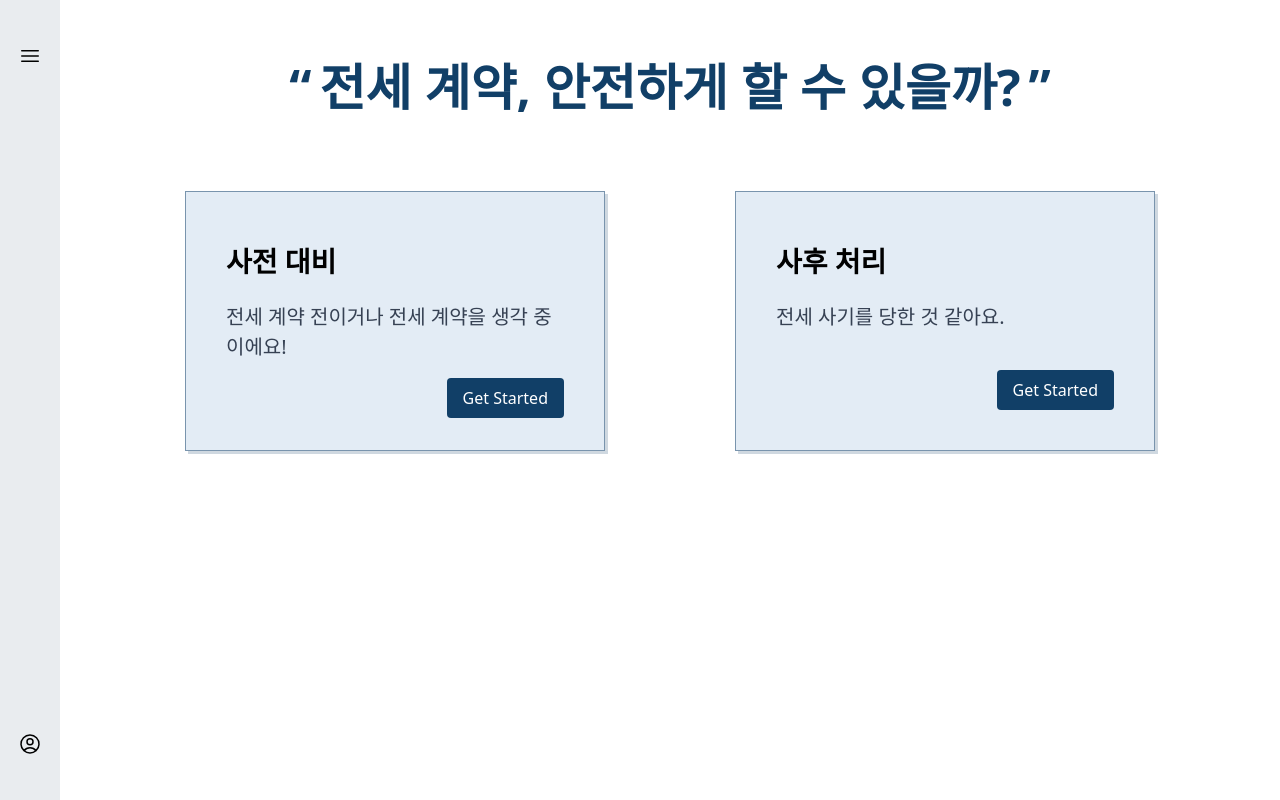
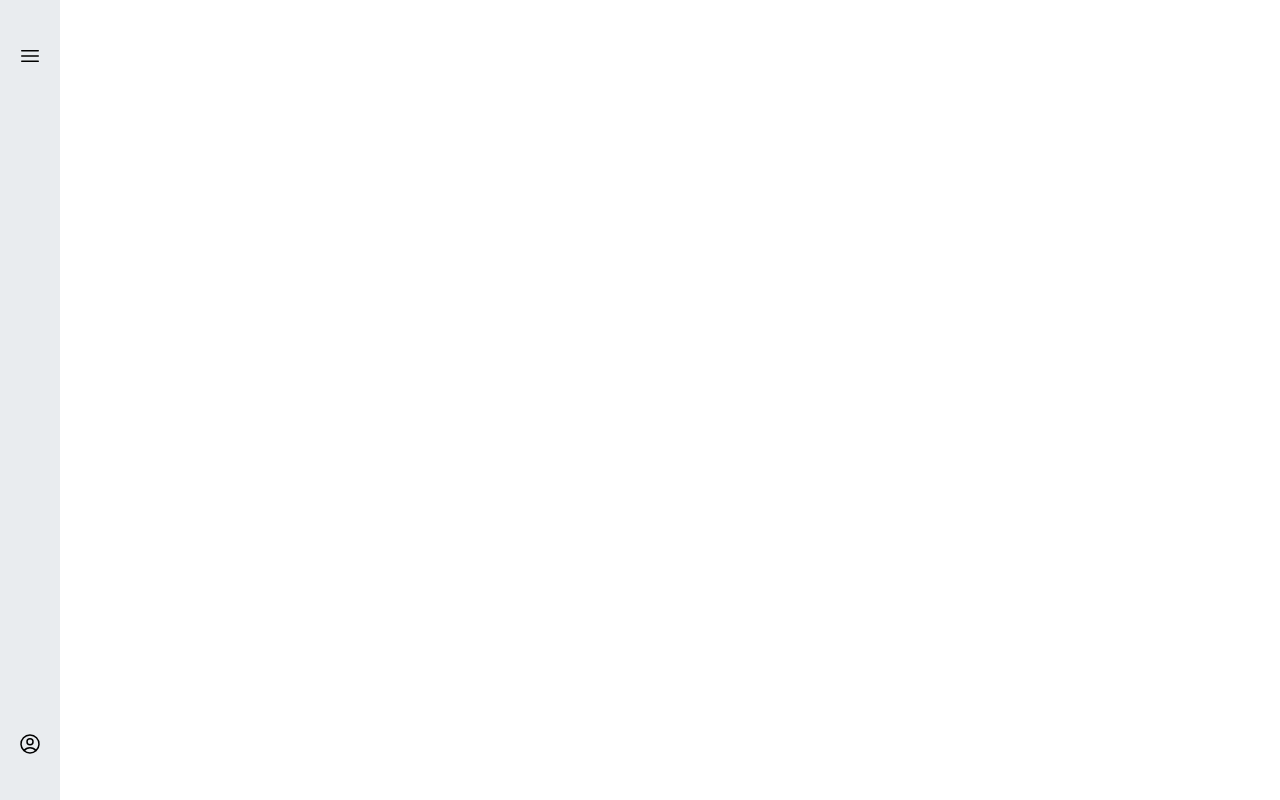
Before and after one commit to Bub-Bub-Dirara/FE, a React (Vite) app in the folder jeonsafe/: page / in a window 1280 px wide. Shown: the top 800 px of the page. Built offline with nearby package versions, Linux system fonts and the light colour scheme.

Commit message:
Remove: layout 제외 파일

```diff
--- a/jeonsafe/src/components/homebox.tsx
+++ /dev/null
@@ -1,28 +0,0 @@
-import { useState } from "react";
-
-interface HomeBoxProps {
-    section:string;
-    introduce:string;
-}
-
-const HomeBox = ({section,introduce}:HomeBoxProps) => {
-    const [bottonOn,setBottonon]=useState(false);
-
-    return (
-        <div className="w-[420px] h-[260px] box-border p-10
-                    bg-[#E3ECF5] border border-[#113F67]/50 shadow-[3px_3px_0_0_#113F67]/20
-                    flex flex-col justify-between">
-            <div className="text-left">
-                <h2 className="mt-2 text-[28px] font-bold text-black">{section}</h2>
-                <p className="mt-5 text-[20px] text-gray-700">{introduce}</p>
-            </div>
-            <div className="flex justify-start md:justify-end">
-                <button onClick={() => setBottonon(!bottonOn)} className="mt-4 px-4 py-2 rounded bg-[#113F67] text-white hover:bg-[#0e3355]">
-                    Get Started
-                </button>
-            </div>
-        </div>
-    )
-}
-
-export default HomeBox;
--- a/jeonsafe/src/pages/errorPage.tsx
+++ /dev/null
@@ -1,9 +0,0 @@
-const ErrorPage = () => {
-    return (
-        <>
-            <h1 className = "text-red-500 font-bold px-4">에러가 발생했어요!!</h1>
-        </>
-    )
-}
-
-export default ErrorPage;
--- a/jeonsafe/src/pages/homePage.tsx
+++ b/jeonsafe/src/pages/homePage.tsx
@@ -1,27 +1,7 @@
-import HomeBox from "../components/homebox";
-
 const HomePage = () => {
     return (
-        <div className="w-full">
-            <section className="max-w-[1100px] mx-auto px-6 py-14 mt-14ㄴ">
-                <h1 className="text-center font-extrabold leading-tight text-[#113F67] text-[40px] md:text-[50px]">
-                    <span className="mr-2">“</span>
-                    전세 계약, 안전하게 할 수 있을까?
-                    <span className="ml-2">”</span>
-                </h1>
-
-                <div className="mt-18 grid grid-cols-1 md:grid-cols-2 gap-12 justify-items-center">
-                    <HomeBox
-                        section="사전 대비"
-                        introduce="전세 계약 전이거나 전세 계약을 생각 중이에요!"
-                    />
-                    <HomeBox
-                        section="사후 처리"
-                        introduce="전세 사기를 당한 것 같아요."
-                    />
-                </div>
-            </section>
-        </div>
+        <>
+        </>
     )
 }
 
--- a/jeonsafe/src/pages/uploadPage.tsx
+++ /dev/null
@@ -1,11 +0,0 @@
-import NavbarStep from "../components/navbar_step";
-
-const UploadPage = () => {
-    return (
-        <>
-            <NavbarStep />
-        </>
-    )
-}
-
-export default UploadPage;
```
Also changed, not shown: jeonsafe/src/App.tsx (+0 -10 lines).
